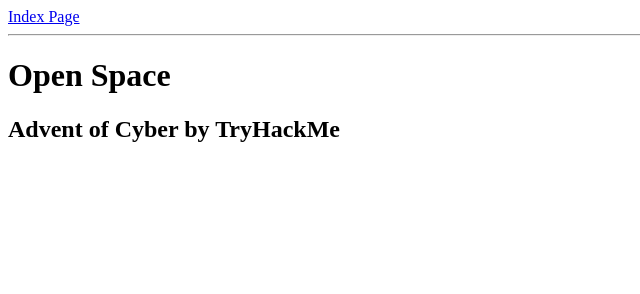
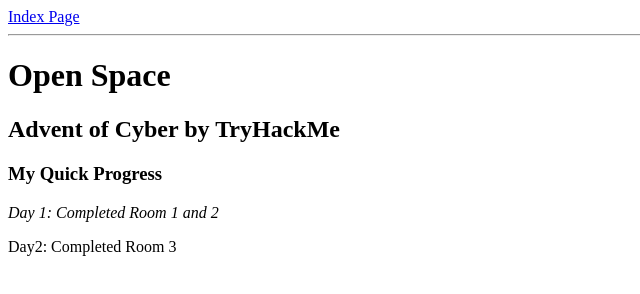
Before and after one commit to dharmpal16/open-space, a plain HTML site: page Advent_of_Cyber_Prep.html in a window 1280 px wide. Shown: the whole page, without its empty margins (0-640 px from the left). Drawn offline with Linux system fonts and the light colour scheme.

Commit message:
My Quick Progress of Advant of Cyber Prep.

```diff
--- a/Advent_of_Cyber_Prep.html
+++ b/Advent_of_Cyber_Prep.html
@@ -15,6 +15,8 @@
         <h1>Open Space</h1>
         <h2>Advent of Cyber by TryHackMe</h2>
     </header>
-
+        <h3>My Quick Progress</h3>
+        <i><p>Day 1: Completed Room 1 and 2</p></i>
+        <p>Day2: Completed Room 3</p>
 </body>
 </html>
```
